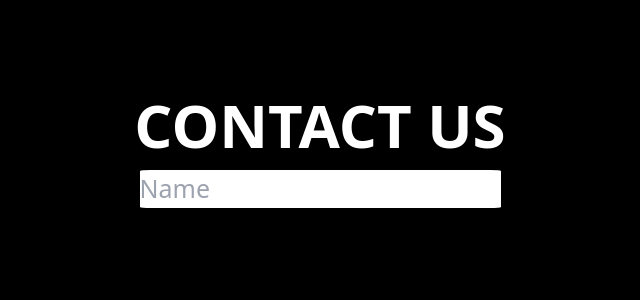
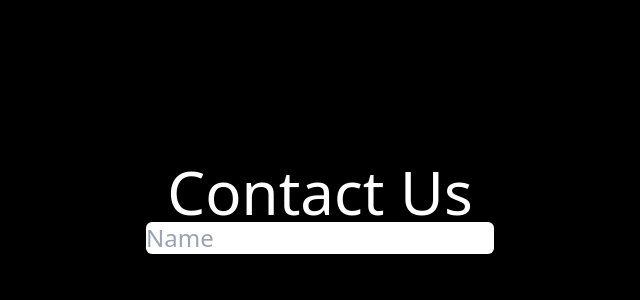
Before and after one commit to vikingnope/worther, a React (Create React App) app: page /contact in a window 1280 px wide. Shown: the top 300 px of the page, without its empty margins (320-960 px from the left). Built offline with nearby package versions, Linux system fonts and the light colour scheme.

Commit message:
Removed all code from contact.css to contact.js

```diff
--- a/src/pages/Contact.js
+++ b/src/pages/Contact.js
@@ -1,14 +1,13 @@
-import '../styles/Contact.css';
 import React from 'react';
 
 const Contact = () => {
   return (
-    <div className="App">
-        <header className="App-header">
-            <p className="App-text">
+    <div className="text-center">
+        <header className="bg-black min-h-screen flex flex-col items-center justify-center text-white">
+            <p className="-mt-96 text-6xl">
                 Contact Us
             </p>
-            <input className="App-input-name" placeholder="Name"></input>
+            <input className="bg-white border-solid rounded-md text-2xl outline-none border-blue-700 text-black" placeholder="Name"></input>
         </header>
     </div>
   );
--- a/src/styles/Contact.css
+++ /dev/null
@@ -1,18 +0,0 @@
-.App {
-    text-align: center;
-}
-
-.App-text {
-    margin-top: -40%;
-}
-.App-input-name{
-    background-color:white;
-    border-style: solid;
-    border-radius: 3%;
-    font-size: 25px;
-    outline: none;
-    border-color: blue;
-}
-::placeholder{
-    color: #000000;
-}
```
